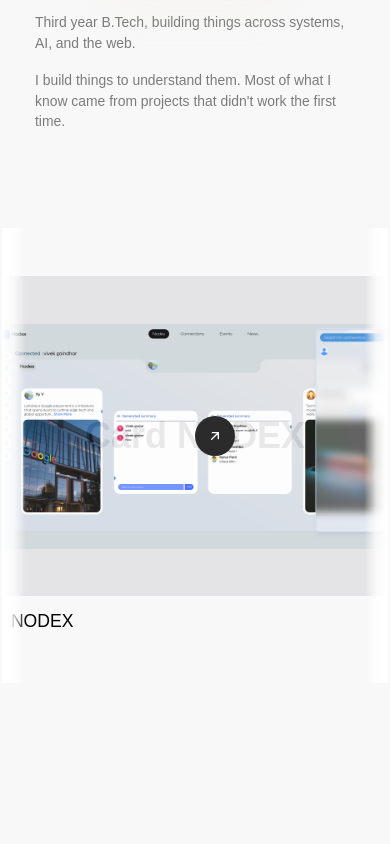
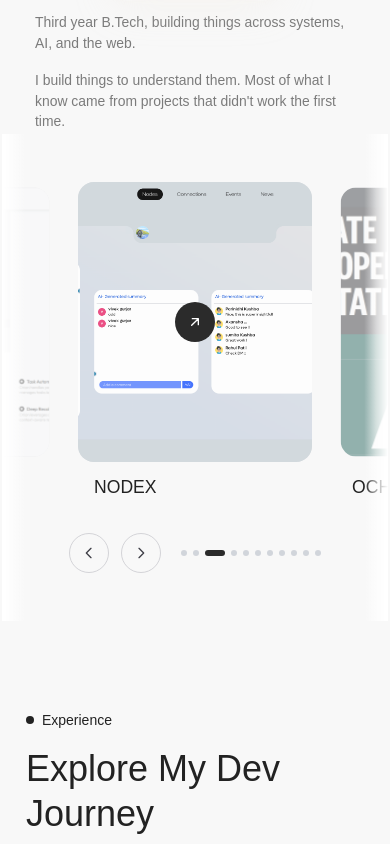
Before and after one commit to vivek-1314/portfolio3112, a Next.js app: page / in a window 390 px wide. Shown: the part 1680-2524 px from the top of the page. Built offline with nearby package versions, Linux system fonts and the light colour scheme; a web font is replaced by a local one.

Commit message:
corrected swip error

```diff
--- a/app/page.tsx
+++ b/app/page.tsx
@@ -19,12 +19,12 @@
       </div>
 
       {/* about me */}
-      <section className="md:px-[3.8rem] md:h-screen md:pt-24 pt-12 px-[0.8rem] bg-[#f8f8f8] ">
+      <section className="md:px-[3.8rem] md:pb-10 md:pt-24 pt-12 px-[0.8rem] bg-[#f8f8f8] ">
         <AboutMe />
       </section>
 
       {/* swipe */}
-      <section className="w-full md:px-[3.8rem] pt-24 p-[0.12rem] h-screen bg-[#f8f8f8]">
+      <section className="w-full  md:px-[3.8rem] p-[0.12rem] pb-22 bg-[#f8f8f8] ">
         <Swipe />
       </section>
 
--- a/components/latestwork.tsx
+++ b/components/latestwork.tsx
@@ -45,19 +45,15 @@
         </div>
 
         {/* Cell 4 — full width on small, spans 2 cols 2 rows on md+ */}
-        <div className="
+        <div
+          className="
             col-span-2 row-start-2
             md:col-start-1 md:col-span-2 md:row-start-2 md:row-span-2
-            bg-[#222222] p-2 rounded-[12px] flex items-center gap-2 justify-center text-[#f8f8f8] font-medium md:h-full h-[16rem]">
-
-            <div className="h-full w-[75%] bg-red-300 rounded-[7px]">
-              <img src="images/image.png" className="w-full h-full" alt="" />
-            </div>
-
-            <div className="flex-1 h-full flex flex-col gap-2">
-              <div className="h-1/2 w-full bg-[#1C1A17] rounded-[7px]"></div>
-              <div className="h-1/2 w-full bg-[#1C1A17] rounded-[7px]"></div>
-            </div>
+            bg-[#222222] rounded-[12px] overflow-hidden
+            md:h-full h-[16rem]
+          "
+        >
+          <video src="/videos/ss.mp4" autoPlay muted loop playsInline className="w-full h-full object-cover" />
         </div>
 
         {/* Cell 5 */}
--- a/components/swipe.tsx
+++ b/components/swipe.tsx
@@ -1,102 +1,235 @@
 "use client";
 
-import { Swiper, SwiperSlide } from "swiper/react";
-import { Mousewheel } from "swiper/modules";
-
-import "swiper/css";
+import { useRef, useState, useEffect, useCallback } from "react";
 
 const cards = [
-  {
-    title: "OCHI",
-    image: "images/demo_img7.png",
-  },
-  {
-    title: "ORION",
-    image: "images/demo_img9.png",
-  },
-  {
-    title: "NODEX",
-    image: "images/demo_img5.png",
-  },
-  {
-    title: "OCHI",
-    image: "images/demo_img6.png",
-  },
-  {
-    title: "LEETX",
-    image: "images/demo_img1.png",
-  },
-  {
-    title: "NODEX",
-    image: "images/demo_img3.png",
-  },
-  {
-    title: "FRONTEND-GEN-AGENT",
-    image: "images/demo_img11.png",
-  },
-  {
-    title: "ORION",
-    image: "images/demo_img10.png",
-  },
-  {
-    title: "ORION",
-    image: "images/demo_img8.png",
-  },
-  {
-    title: "LEETX",
-    image: "images/demo_img2.png",
-  },
-  {
-    title: "NODEX",
-    image: "images/demo_img4.png ",
-  }
+  { title: "OCHI", image: "images/demo_img7.png" },
+  { title: "ORION", image: "images/demo_img9.png" },
+  { title: "NODEX", image: "images/demo_img5.png" },
+  { title: "OCHI", image: "images/demo_img6.png" },
+  { title: "LEETX", image: "images/demo_img1.png" },
+  { title: "NODEX", image: "images/demo_img3.png" },
+  { title: "FRONTEND-GEN-AGENT", image: "images/demo_img11.png" },
+  { title: "ORION", image: "images/demo_img10.png" },
+  { title: "ORION", image: "images/demo_img8.png" },
+  { title: "LEETX", image: "images/demo_img2.png" },
+  { title: "NODEX", image: "images/demo_img4.png" },
 ];
 
+const CLONE_COUNT = 3; // cards cloned on each side
+const GAP = 24;
+const AUTO_DELAY = 3000;
+
+// Build: [last N clones] + [real cards] + [first N clones]
+const clonesBefore = cards.slice(-CLONE_COUNT);
+const clonesAfter = cards.slice(0, CLONE_COUNT);
+const allSlides = [...clonesBefore, ...cards, ...clonesAfter];
+const REAL_START = CLONE_COUNT; // index in allSlides where real cards begin
+
 export default function MyCarousel() {
+  // Start visually on first real card
+  const [index, setIndex] = useState(REAL_START);
+  const [animated, setAnimated] = useState(true);
+
+  const [cardWidth, setCardWidth] = useState(400);
+  const [containerWidth, setContainerWidth] = useState(0);
+
+  const containerRef = useRef<HTMLDivElement>(null);
+  const cardRef = useRef<HTMLDivElement>(null);
+  const dragStartX = useRef<number | null>(null);
+  const isDragging = useRef(false);
+  const autoTimerRef = useRef<ReturnType<typeof setInterval> | null>(null);
+  const isHoveredRef = useRef(false);
+  const isJumping = useRef(false);
+
+  const STEP = cardWidth + GAP;
+  const totalSlides = allSlides.length;
+  const realLastIndex = REAL_START + cards.length - 1;
+
+  // Measure
+  useEffect(() => {
+    const measure = () => {
+      if (containerRef.current) setContainerWidth(containerRef.current.offsetWidth);
+      if (cardRef.current) setCardWidth(cardRef.current.offsetWidth);
+    };
+    measure();
+    window.addEventListener("resize", measure);
+    return () => window.removeEventListener("resize", measure);
+  }, []);
+
+  // After landing on a clone, silently jump to the real counterpart
+  useEffect(() => {
+    if (isJumping.current) return;
+
+    if (index < REAL_START) {
+      // landed on a before-clone → jump to real card at end
+      const target = REAL_START + cards.length - CLONE_COUNT + (index - 0);
+      isJumping.current = true;
+      const t = setTimeout(() => {
+        setAnimated(false);
+        setIndex(target);
+        requestAnimationFrame(() => {
+          requestAnimationFrame(() => {
+            setAnimated(true);
+            isJumping.current = false;
+          });
+        });
+      }, 620); // wait for slide animation to finish
+      return () => clearTimeout(t);
+    }
+
+    if (index > realLastIndex) {
+      // landed on an after-clone → jump to real card at start
+      const target = REAL_START + (index - realLastIndex - 1);
+      isJumping.current = true;
+      const t = setTimeout(() => {
+        setAnimated(false);
+        setIndex(target);
+        requestAnimationFrame(() => {
+          requestAnimationFrame(() => {
+            setAnimated(true);
+            isJumping.current = false;
+          });
+        });
+      }, 620);
+      return () => clearTimeout(t);
+    }
+  }, [index, realLastIndex]);
+
+  const centerOffset = containerWidth / 2 - cardWidth / 2;
+  const translateX = centerOffset - index * STEP;
+
+  const goTo = useCallback((i: number) => {
+    setAnimated(true);
+    setIndex(i);
+  }, []);
+
+  const slideNext = useCallback(() => goTo(index + 1), [index, goTo]);
+  const slidePrev = useCallback(() => goTo(index - 1), [index, goTo]);
+
+  // Real index (0-based) for dot highlighting
+  const realIndex = ((index - REAL_START) % cards.length + cards.length) % cards.length;
+
+  const startAutoSlide = useCallback(() => {
+    if (autoTimerRef.current) clearInterval(autoTimerRef.current);
+    autoTimerRef.current = setInterval(() => {
+      if (!isHoveredRef.current) {
+        setIndex((prev) => {
+          setAnimated(true);
+          return prev + 1;
+        });
+      }
+    }, AUTO_DELAY);
+  }, []);
+
+  useEffect(() => {
+    startAutoSlide();
+    return () => { if (autoTimerRef.current) clearInterval(autoTimerRef.current); };
+  }, [startAutoSlide]);
+
+  const resetTimer = useCallback(() => startAutoSlide(), [startAutoSlide]);
+
+  const handlePrev = () => { slidePrev(); resetTimer(); };
+  const handleNext = () => { slideNext(); resetTimer(); };
+
+  // Mouse drag
+  const onMouseDown = (e: React.MouseEvent) => {
+    dragStartX.current = e.clientX;
+    isDragging.current = true;
+  };
+  const onMouseUp = (e: React.MouseEvent) => {
+    if (!isDragging.current || dragStartX.current === null) return;
+    const delta = dragStartX.current - e.clientX;
+    if (delta > 50) handleNext();
+    else if (delta < -50) handlePrev();
+    isDragging.current = false;
+    dragStartX.current = null;
+  };
+
+  // Touch drag
+  const onTouchStart = (e: React.TouchEvent) => {
+    dragStartX.current = e.touches[0].clientX;
+  };
+  const onTouchEnd = (e: React.TouchEvent) => {
+    if (dragStartX.current === null) return;
+    const delta = dragStartX.current - e.changedTouches[0].clientX;
+    if (delta > 50) handleNext();
+    else if (delta < -50) handlePrev();
+    dragStartX.current = null;
+    resetTimer();
+  };
+
   return (
     <div className="relative w-full py-12">
 
       {/* LEFT FADE */}
-      <div className="pointer-events-none absolute left-0 top-0 h-full md:w-50 w-6 z-10
-        bg-gradient-to-r from-white via-white/80 to-transparent" />
+      <div className="pointer-events-none absolute left-0 top-0 h-full md:w-30 w-6 z-10
+        bg-gradient-to-r from-white via-white/60 to-transparent" />
 
       {/* RIGHT FADE */}
-      <div className="pointer-events-none absolute right-0 top-0 h-full md:w-50 w-6 z-10
-        bg-gradient-to-l from-white via-white/80 to-transparent" />
+      <div className="pointer-events-none absolute right-0 top-0 h-full md:w-30 w-6 z-10
+        bg-gradient-to-l from-white via-white/60 to-transparent" />
 
-      <Swiper
-        modules={[Mousewheel]}
-        slidesPerView={"auto"}
-        centeredSlides={true}
-        spaceBetween={24}
-        initialSlide={2}
-        loop={true}
-        mousewheel={{ forceToAxis: true }}
+      {/* Overflow container */}
+      <div ref={containerRef} className="overflow-hidden w-full">
+        <div
+          className="flex gap-6 cursor-grab active:cursor-grabbing select-none"
+          style={{
+            transform: `translateX(${translateX}px)`,
+            transition: animated
+              ? "transform 0.6s cubic-bezier(0.25, 0.46, 0.45, 0.94)"
+              : "none",
+            willChange: "transform",
+          }}
+          onMouseDown={onMouseDown}
+          onMouseUp={onMouseUp}
+          onMouseLeave={() => {
+            isDragging.current = false;
+            isHoveredRef.current = false;
+          }}
+          onMouseEnter={() => { isHoveredRef.current = true; }}
+          onTouchStart={onTouchStart}
+          onTouchEnd={onTouchEnd}
         >
-        {cards.map((item, idx) => (
-          <SwiperSlide
+          {allSlides.map((item, idx) => {
+            const isActive = idx === index;
+            return (
+              <div
                 key={idx}
-            className="!w-[60vw] max-w-[700px] min-w-[400px]"
+                ref={idx === 0 ? cardRef : undefined}
+                className="flex-shrink-0 w-[60vw] max-w-[400px] min-w-[200px]"
               >
-            <>
-              <div className="relative h-80 w-full rounded-2xl bg-zinc-200 flex items-center justify-center text-4xl font-bold overflow-hidden group">
+                <div
+                  className="relative h-70 w-full rounded-2xl bg-zinc-200 overflow-hidden group cursor-pointer"
+                  style={{
+                    transition: "opacity 0.5s ease, transform 0.5s ease",
+                    opacity: isActive ? 1 : 0.45,
+                    transform: isActive ? "scale(1)" : "scale(0.96)",
+                  }}
+                >
+                  <div className="absolute inset-0">
+                    <img
+                      src={item.image}
+                      className="w-full h-full object-cover opacity-90"
+                      alt={item.title}
+                      draggable={false}
+                    />
+                  </div>
 
-                Card {item.title}
+                  {/* Dark overlay on hover */}
+                  <div className="absolute inset-0 bg-black/0 group-hover:bg-black/10 transition-colors duration-400 ease-out" />
+
+                  {/* Expanding circle */}
                   <div className="absolute inset-0 flex items-center justify-center">
-
-                  <img src={item.image} className="opacity-90" ></img>
-
-                  {/* expanding circle */}
-                  <div className="absolute transform translate-x-1/2 flex items-center justify-center
+                    <div
+                      className="flex items-center justify-center
                         w-10 h-10 rounded-full bg-[#2B2B2B] text-white
                         transition-all duration-400 ease-out
-                    group-hover:w-18 group-hover:h-18
-                    group-hover:scale-110
-                  ">
-
-                    {/* arrow */}
+                        group-hover:w-20 group-hover:h-20"
+                    >
+                      <div className="flex-shrink-0 w-4 h-4">
                         <svg
-                      className="w-4 h-4 transition-transform duration-500 group-hover:rotate-45"
+                          className="w-full h-full transition-transform duration-400 ease-out group-hover:rotate-45"
                           fill="none"
                           viewBox="0 0 24 24"
                           stroke="currentColor"
@@ -108,17 +241,61 @@
                             d="M7 17L17 7M17 7H8M17 7v9"
                           />
                         </svg>
-
+                      </div>
+                    </div>
                   </div>
                 </div>
 
+                <p className="text-[1.1rem] font-neo text-[#222222] mt-3 md:ml-2 ml-4">
+                  {item.title}
+                </p>
+              </div>
+            );
+          })}
+        </div>
       </div>
 
-              <p className="text-[1.1rem] font-neo text-black mt-3 md:ml-2 ml-4">{item.title}</p>
-            </>
-          </SwiperSlide>
+      {/* Nav arrows + dots */}
+      <div className="flex items-center justify-center gap-3 mt-8 px-[10vw]">
+        <button
+          onClick={handlePrev}
+          className="w-10 h-10 rounded-full border border-zinc-300 flex items-center justify-center
+            text-zinc-700 hover:bg-zinc-100 transition-colors duration-200 cursor-pointer"
+          aria-label="Previous"
+        >
+          <svg className="w-4 h-4" fill="none" viewBox="0 0 24 24" stroke="currentColor" strokeWidth="2">
+            <path strokeLinecap="round" strokeLinejoin="round" d="M15 19l-7-7 7-7" />
+          </svg>
+        </button>
+
+        <button
+          onClick={handleNext}
+          className="w-10 h-10 rounded-full border border-zinc-300 flex items-center justify-center
+            text-zinc-700 hover:bg-zinc-100 transition-colors duration-200 cursor-pointer"
+          aria-label="Next"
+        >
+          <svg className="w-4 h-4" fill="none" viewBox="0 0 24 24" stroke="currentColor" strokeWidth="2">
+            <path strokeLinecap="round" strokeLinejoin="round" d="M9 5l7 7-7 7" />
+          </svg>
+        </button>
+
+        {/* Dot indicators */}
+        <div className="flex items-center gap-1.5 ml-2">
+          {cards.map((_, idx) => (
+            <button
+              key={idx}
+              onClick={() => { goTo(REAL_START + idx); resetTimer(); }}
+              className="transition-all duration-300 rounded-full cursor-pointer"
+              style={{
+                width: idx === realIndex ? "20px" : "6px",
+                height: "6px",
+                background: idx === realIndex ? "#2B2B2B" : "#D1D5DB",
+              }}
+              aria-label={`Go to slide ${idx + 1}`}
+            />
           ))}
-      </Swiper>
+        </div>
+      </div>
     </div>
   );
 }
```
Also changed, not shown: 2 other files (tests, documents, lock files or other folders). Lines whose indentation alone changed are shown as unchanged.
